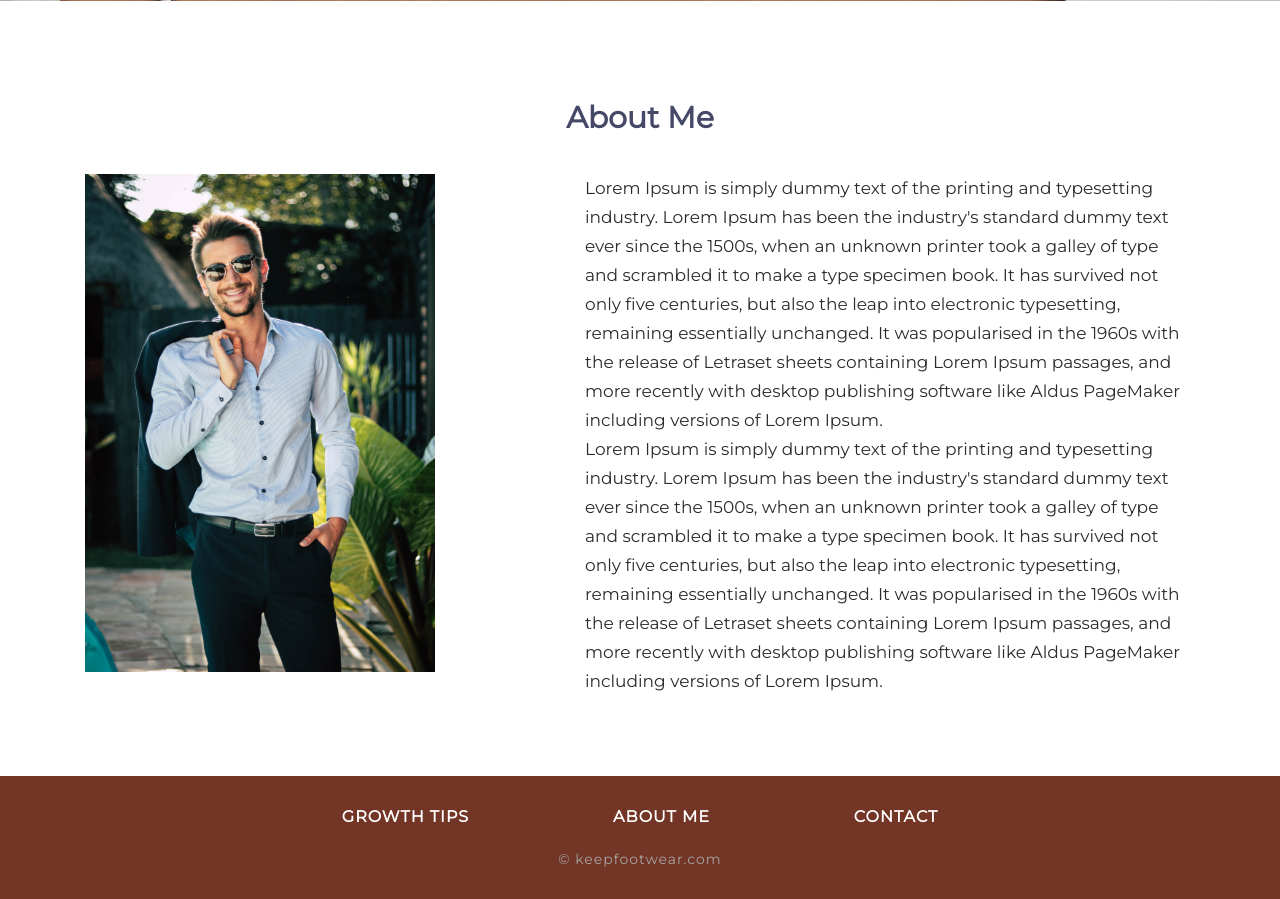
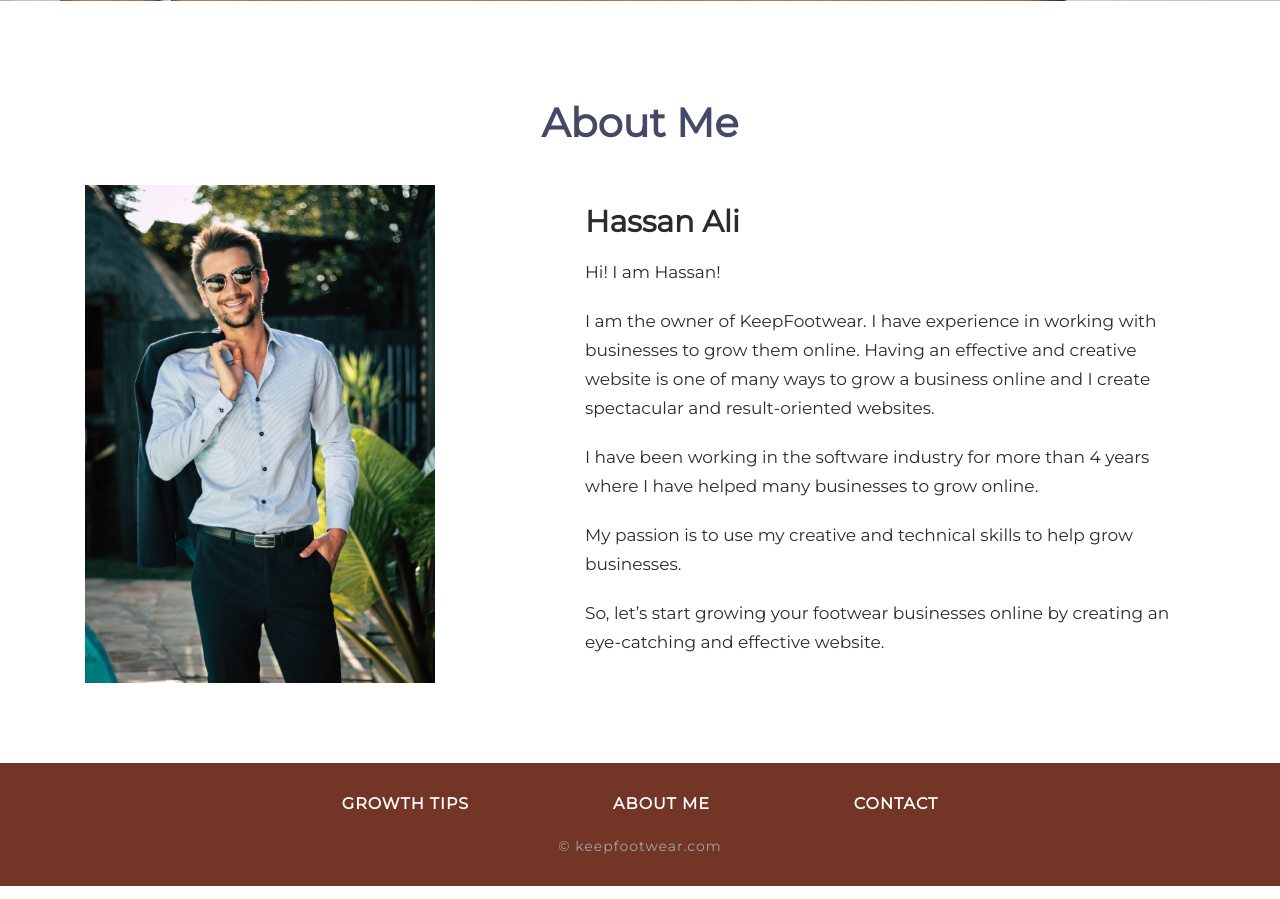
Before and after one commit to hassan-ali-cs7/keepfootwear, a PHP site: page /about.html in a window 1280 px wide. Shown: the part 449-1348 px from the top of the page. Run offline with PHP 8.4, Linux system fonts and the light colour scheme.

Commit message:
About Me page changes

```diff
--- a/about.html
+++ b/about.html
@@ -84,9 +84,17 @@
           <img src="images/about-me-pic.jpg" alt="about-me-pic" class="img-responsive">
       </div>
 
-      <div class="col-sm-7 col-sm-offset-1 blog-main">
-        <p>Lorem Ipsum is simply dummy text of the printing and typesetting industry. Lorem Ipsum has been the industry's standard dummy text ever since the 1500s, when an unknown printer took a galley of type and scrambled it to make a type specimen book. It has survived not only five centuries, but also the leap into electronic typesetting, remaining essentially unchanged. It was popularised in the 1960s with the release of Letraset sheets containing Lorem Ipsum passages, and more recently with desktop publishing software like Aldus PageMaker including versions of Lorem Ipsum.</p>
-        <p>Lorem Ipsum is simply dummy text of the printing and typesetting industry. Lorem Ipsum has been the industry's standard dummy text ever since the 1500s, when an unknown printer took a galley of type and scrambled it to make a type specimen book. It has survived not only five centuries, but also the leap into electronic typesetting, remaining essentially unchanged. It was popularised in the 1960s with the release of Letraset sheets containing Lorem Ipsum passages, and more recently with desktop publishing software like Aldus PageMaker including versions of Lorem Ipsum.</p>
+      <div class="col-sm-7 col-sm-offset-1">
+        <h2>Hassan Ali</h2>
+        <p>Hi! I am Hassan!</p>
+        <br>
+        <p>I am the owner of KeepFootwear. I have experience in working with businesses to grow them online. Having an effective and creative website is one of many ways to grow a business online and I create spectacular and result-oriented websites.</p>
+        <br>
+        <p>I have been working in the software industry for more than 4 years where I have helped many businesses to grow online.</p>
+        <br>
+        <p>My passion is to use my creative and technical skills to help grow businesses.</p>
+        <br>
+        <p>So, let’s start growing your footwear businesses online by creating an eye-catching and effective website.</p>
       </div>
     </div>
 
--- a/css/about-page-styling.css
+++ b/css/about-page-styling.css
@@ -20,12 +20,21 @@
 
 .about-me h1 {
 	color: #454867;
-	font-size: 30px;
+	font-size: 40px;
 	font-family: 'Montserrat', sans-serif;
 	font-weight: bold !important;
 	padding-bottom: 30px;
 }
 
+
+.about-me h2 {
+	color: #2b2b2b;
+	font-size: 30px;
+	font-family: 'Montserrat', sans-serif;
+	font-weight: bold !important;
+	padding-bottom: 10px;
+	padding-left: 25px;
+}
 
 .about-me p {
 	color: #2b2b2b;
```
